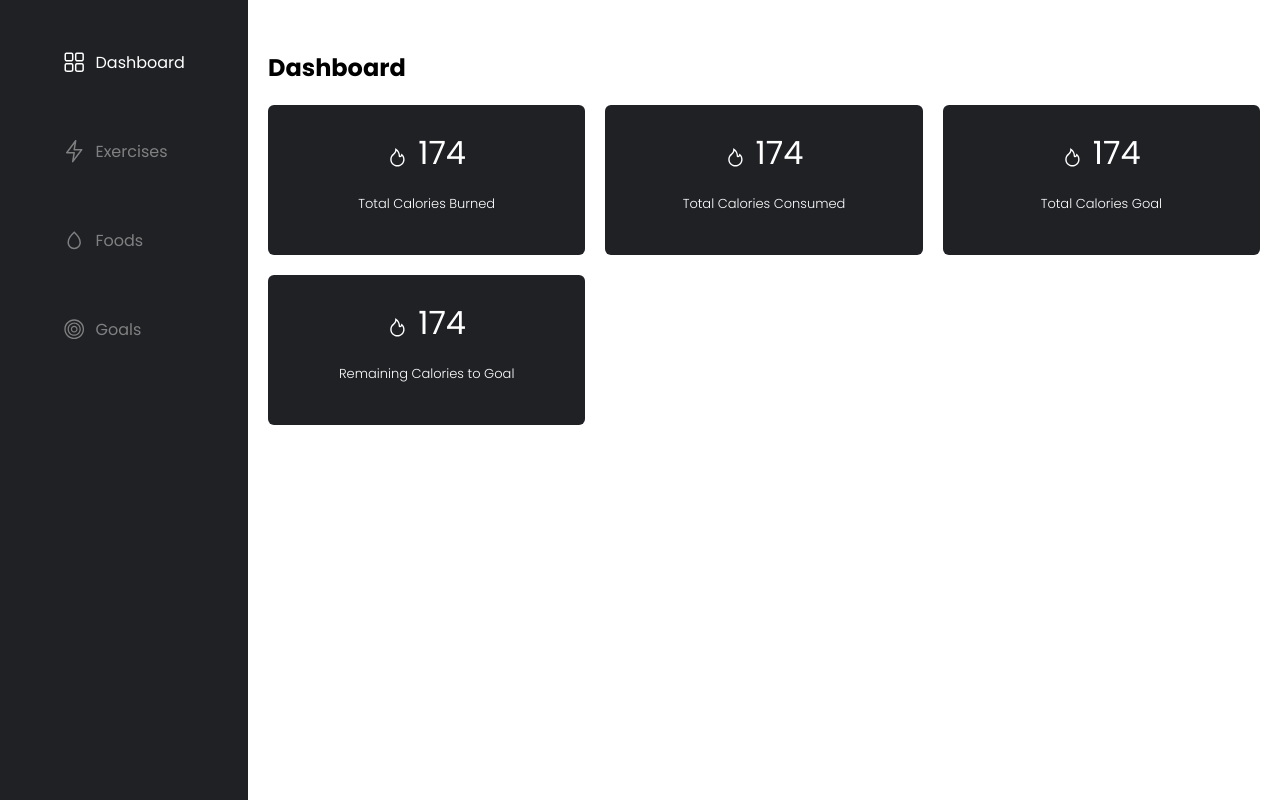
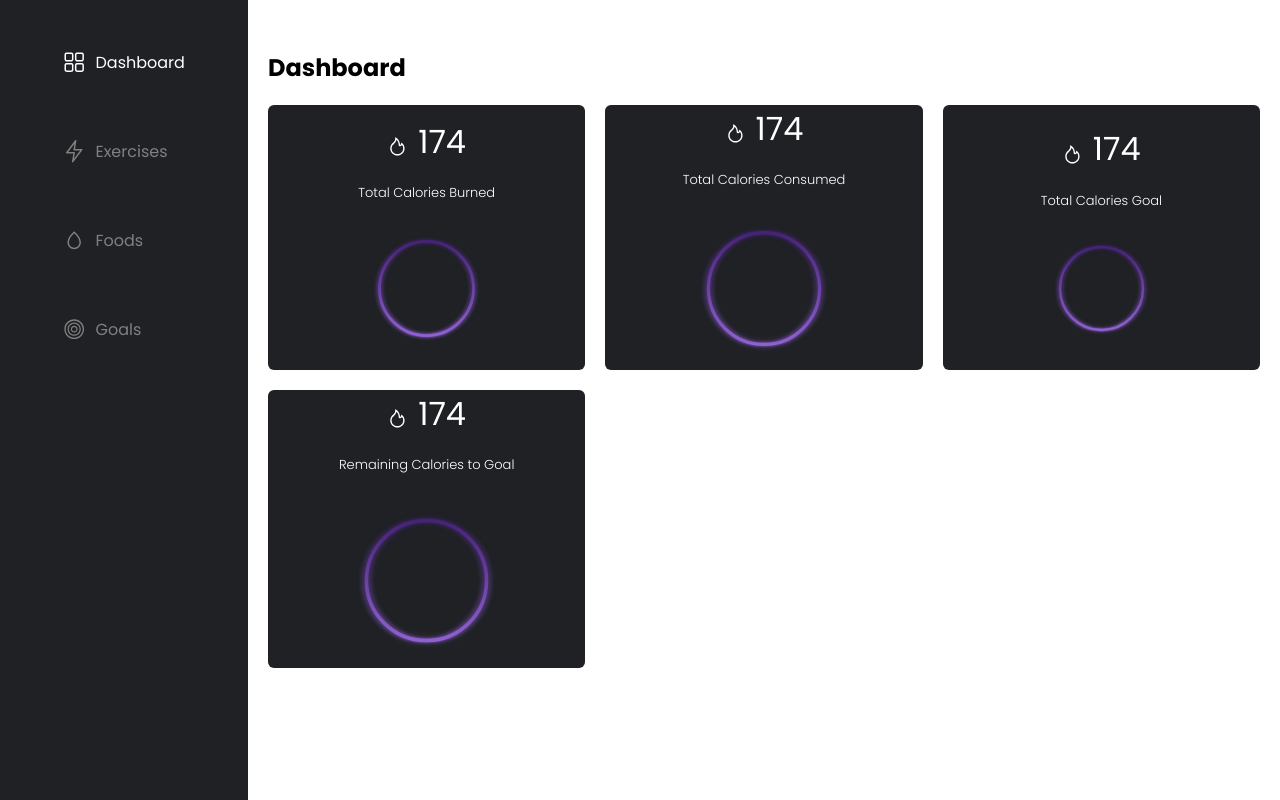
Before and after one commit to ParasArya289/fitnessTracker, a React (Create React App) app: page / in a window 1280 px wide. Built offline with nearby package versions, Linux system fonts and the light colour scheme.

Commit message:
feat: added background img

```diff
--- a/src/Pages/Dashboard/Dashboard.js
+++ b/src/Pages/Dashboard/Dashboard.js
@@ -12,6 +12,7 @@ export const Dashboard = () => {
             174
           </p>
           <h4>Total Calories Burned</h4>
+          <img src="dashboardCardBg.svg" />
         </div>
 
         <div className="dashboard__card">
@@ -20,6 +21,7 @@ export const Dashboard = () => {
             174
           </p>
           <h4>Total Calories Consumed</h4>
+          <img src="dashboardCardBg.svg" />
         </div>
 
         <div className="dashboard__card">
@@ -28,6 +30,7 @@ export const Dashboard = () => {
             174
           </p>
           <h4>Total Calories Goal</h4>
+          <img src="dashboardCardBg.svg"/>
         </div>
 
         <div className="dashboard__card">
@@ -36,6 +39,7 @@ export const Dashboard = () => {
             174
           </p>
           <h4>Remaining Calories to Goal</h4>
+          <img src="dashboardCardBg.svg" />
         </div>
       </div>
     </div>
```
